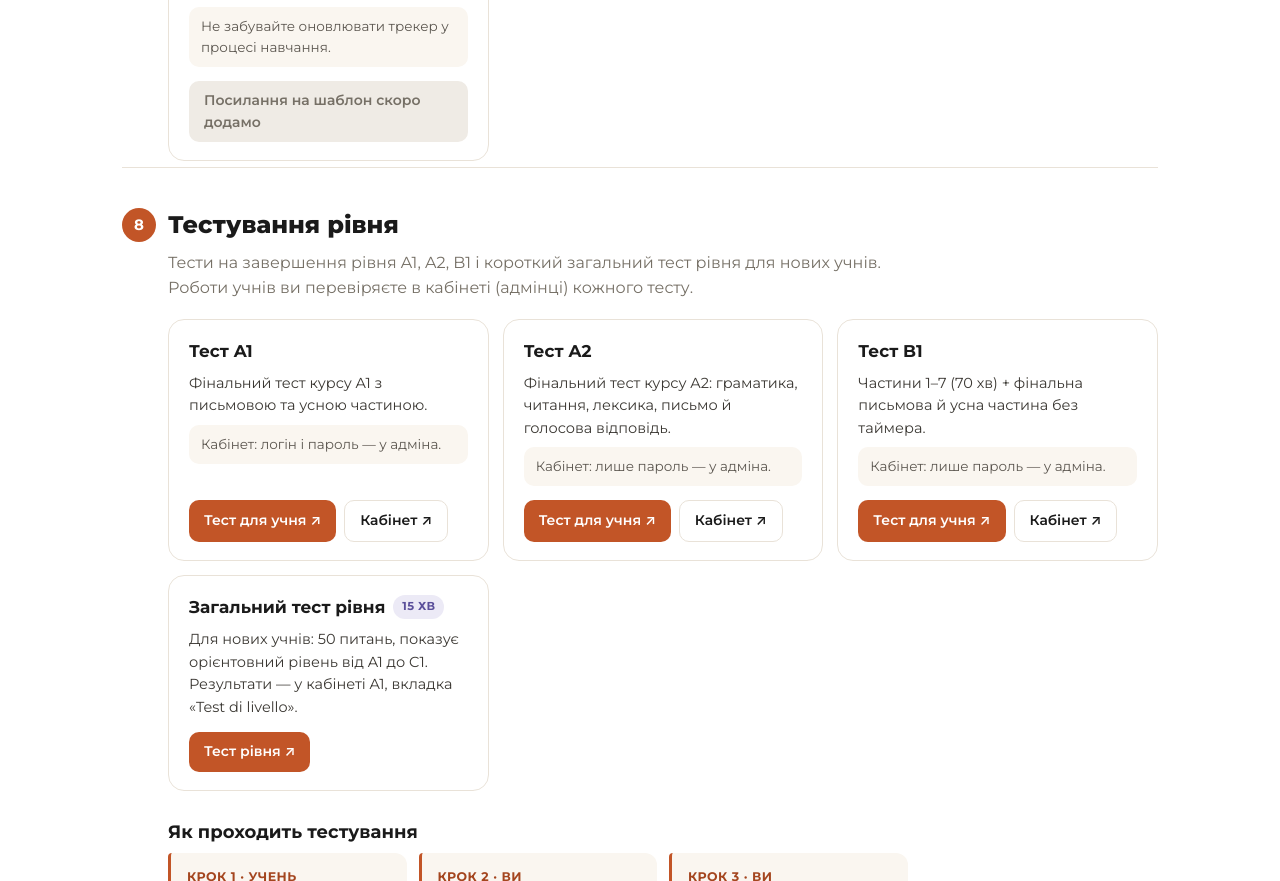
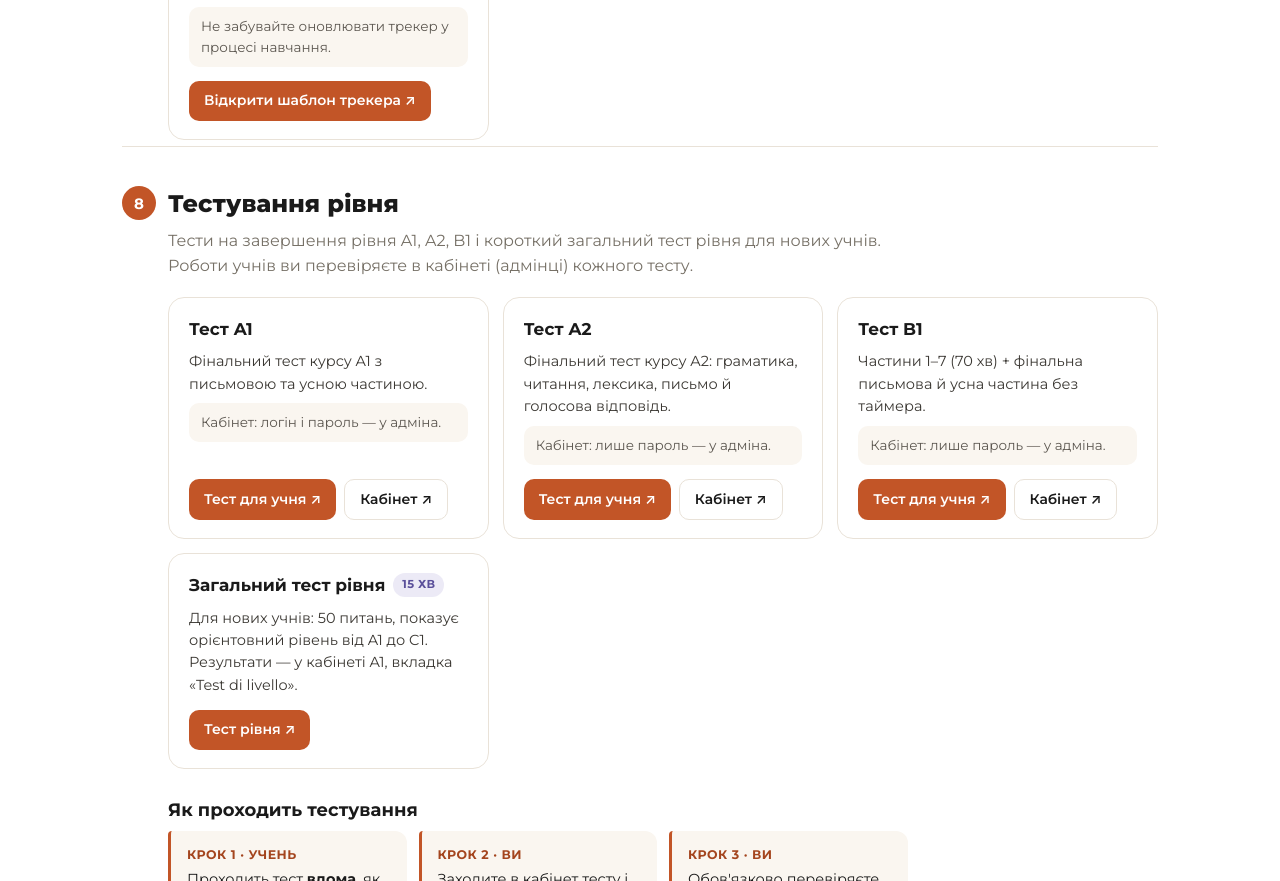
Before and after one commit to 2sstacie5-wq/italica-test-platform, a website: page public/baza/index.html in a window 1280 px wide. Shown: the part 4576-5457 px from the top of the page. Drawn offline with Linux system fonts and the light colour scheme.

Commit message:
Baza: add progress tracker link
Co-Authored-By: Claude Opus 5.5 <noreply@anthropic.com>
Claude-Session: https://claude.ai/code/session_01L7pWTybxsTGFuEy3rxhFRN

```diff
--- a/public/baza/index.html
+++ b/public/baza/index.html
@@ -228,7 +228,7 @@ footer{max-width:1080px;margin:0 auto;padding:0 22px 40px;color:var(--muted);fon
     <p>Додайте його на дошку кожного вашого учня. Він показує:</p>
     <ul><li>які теми вже пройдені;</li><li>що учень вивчає зараз;</li><li>які теми потребують повторення;</li><li>прогрес протягом навчання.</li></ul>
     <div class="access">Не забувайте оновлювати трекер у процесі навчання.</div>
-    <div class="btns"><span class="btn off">Посилання на шаблон скоро додамо</span></div>
+    <div class="btns"><a class="btn" href="https://miro.com/app/board/uXjVEWk78R4=/?share_link_id=250123485932" target="_blank" rel="noopener">Відкрити шаблон трекера ↗</a></div>
   </div></div>
 </section>
 
```
